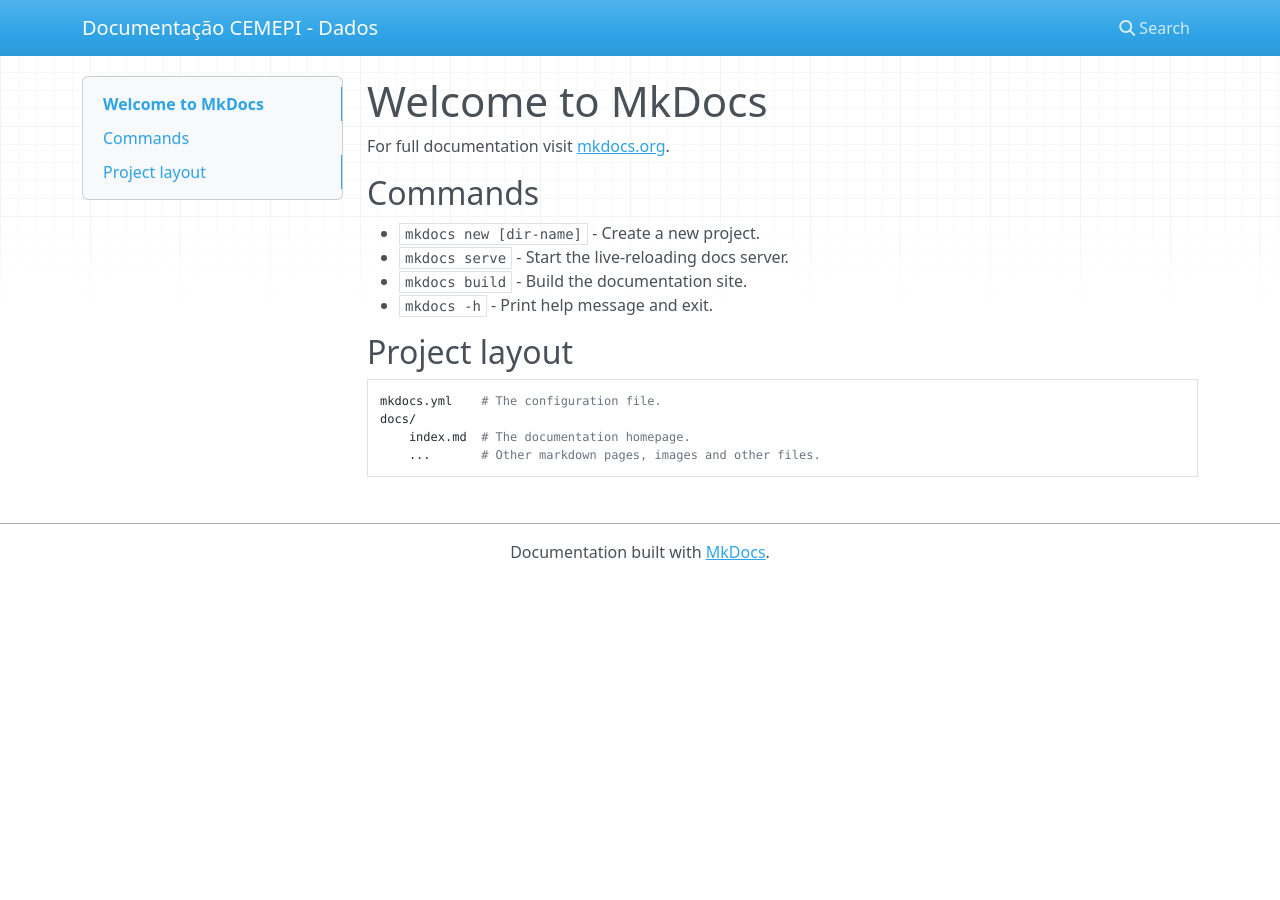
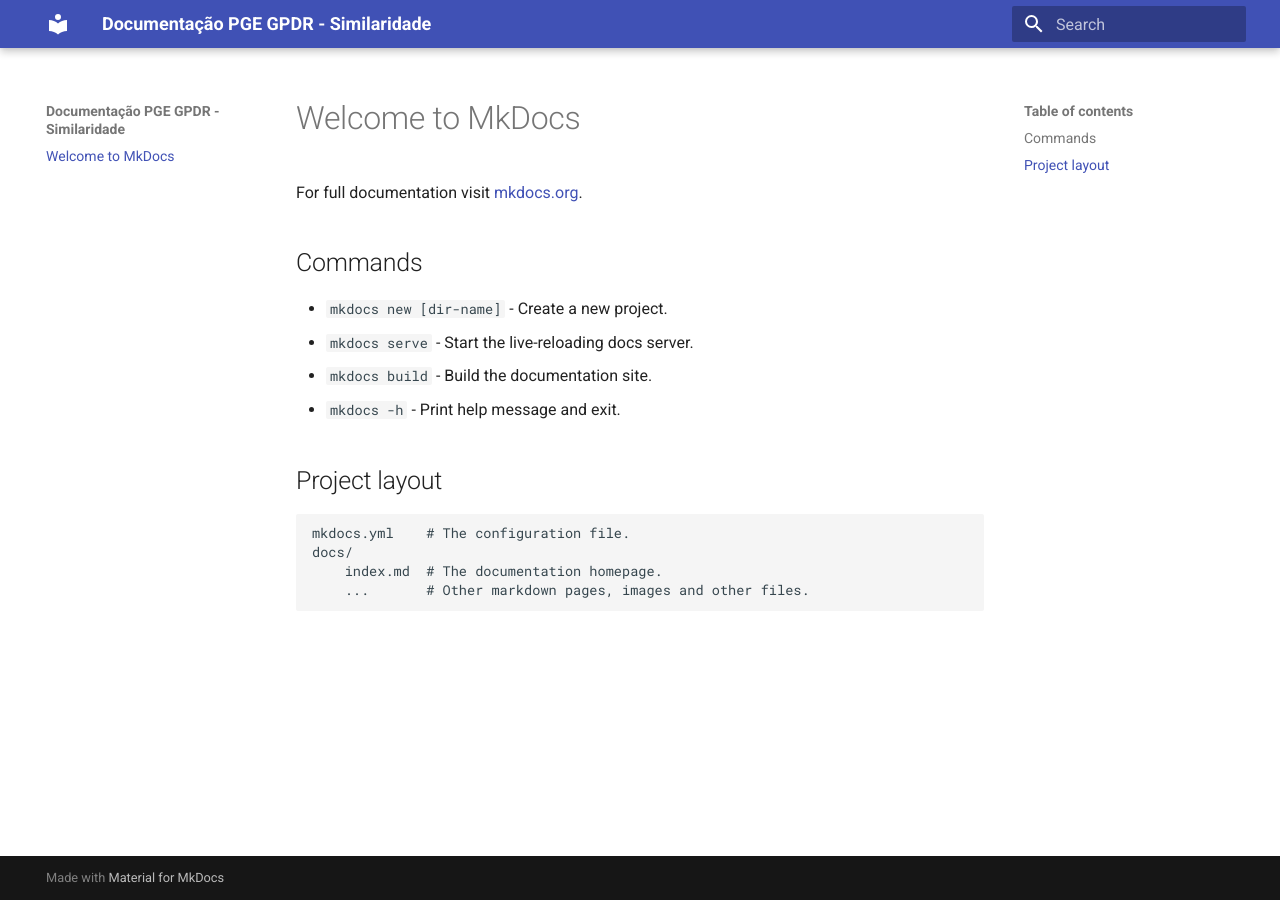
Before and after one commit to Etore-BeS/cemepi-data-study, an MkDocs documentation site: the page built from docs/index.md, in a window 1280 px wide. Built offline with MkDocs 1.6.1 and Material for MkDocs 9.7.7, drawn with Linux system fonts in a browser that asks for light colours; nearby versions of some CDN libraries.

Commit message:
Scripts: Documento Mkdocs com descrição do código de similaridade

```diff
--- a/mkdocs.yml
+++ b/mkdocs.yml
@@ -1,5 +1,8 @@
-site_name: Documentação CEMEPI - Dados
+site_name: Documentação PGE GPDR - Similaridade
+theme:
+  name: material
+  palette:
+    primary: 'indigo'
+    accent: 'blue'
 
-nav:
-  - Home:
-    - index.md
+    docs_dir: notebooks
```
Also changed, not shown: notebooks/scripts/estudo_similaridade_PGE_GPDR.md (added, +77 -0 lines).
